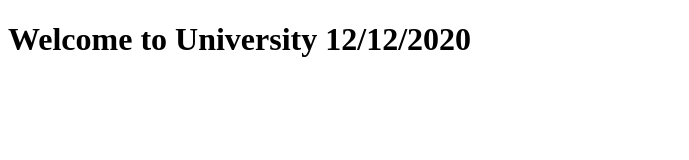
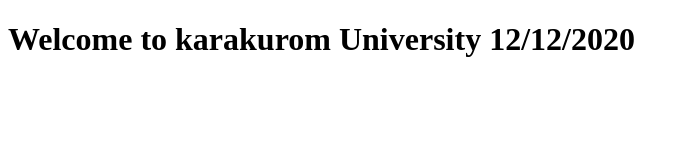
Before and after one commit to Mohsin-hunzai/uiLibrary, a plain HTML site: page docs/index.html in a window 1280 px wide. Shown: the whole page, without its empty margins (0-689 px from the left). Drawn offline with Linux system fonts and the light colour scheme.

Commit message:
add second variable in h1

```diff
--- a/docs/index.html
+++ b/docs/index.html
@@ -38,7 +38,7 @@
           super(el, intstate, methods);
         }
         renderdata() {
-          return `<h1>Welcome to  University {{date}}</h1>`;
+          return `<h1>Welcome to {{uni}}  University {{date}}</h1>`;
         }
       }
       const container = new Home(
```
